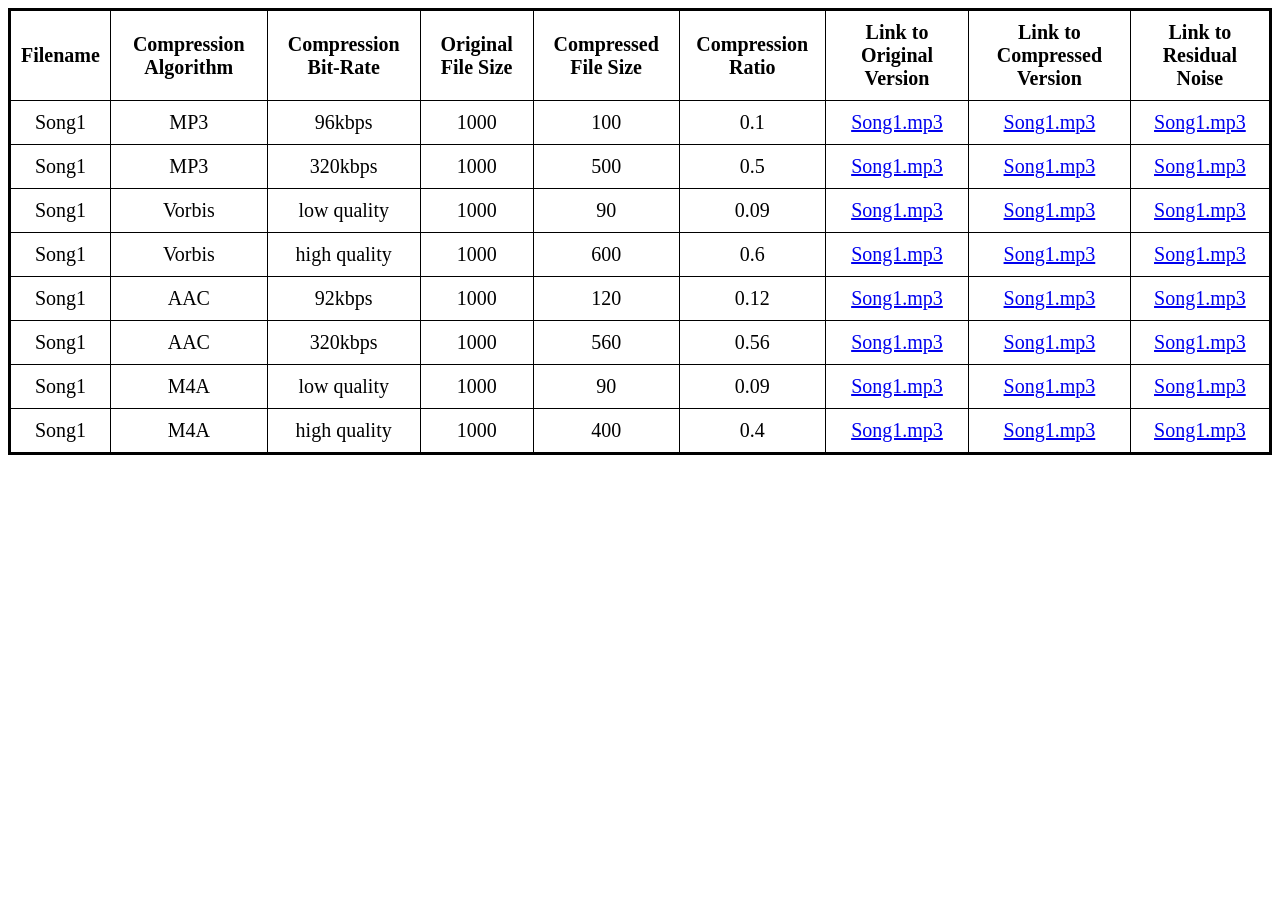
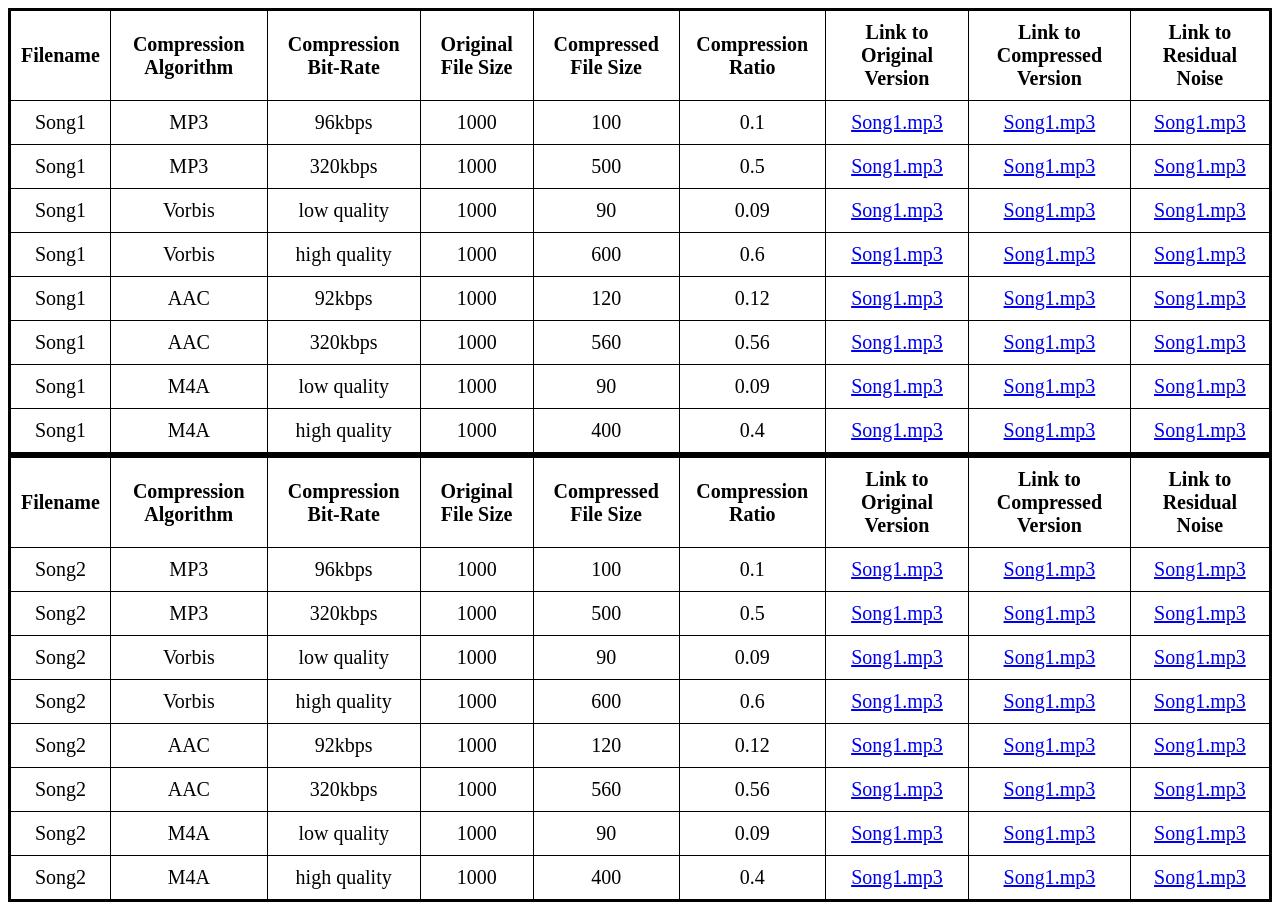
Before and after one commit to mumt301/Mota_Repo, a plain HTML site: page compression.html in a window 1280 px wide. Before the commit the page ends 800 px from the top, so only its background shows below. Drawn offline with Linux system fonts and the light colour scheme.

Commit message:
Added a second table

```diff
--- a/compression.html
+++ b/compression.html
@@ -1,3 +1,7 @@
+<!--
+    1st table.
+-->
+
 <table>
     <link rel="stylesheet" href="tableStyle.css">
     <tr>
@@ -101,3 +105,111 @@
     </tr>
 
 </table>
+
+<!--
+    2nd table.
+-->
+
+<table>
+    <link rel="stylesheet" href="tableStyle.css">
+    <tr>
+        <th>Filename</th>
+        <th>Compression Algorithm</th>
+        <th>Compression Bit-Rate</th>
+        <th>Original File Size</th>
+        <th>Compressed File Size</th>
+        <th>Compression Ratio</th>
+        <th>Link to Original Version</th>
+        <th>Link to Compressed Version</th>
+        <th>Link to Residual Noise</th>
+    </tr>
+    <tr>
+        <td>Song2</td>
+        <td>MP3</td>
+        <td>96kbps</td>
+        <td>1000</td>
+        <td>100</td>
+        <td>0.1</td>
+        <td><a href="Song1.mp3">Song1.mp3</a></td>
+        <td><a href="Song1.mp3">Song1.mp3</a></td>
+        <td><a href="Song1.mp3">Song1.mp3</a></td>
+    </tr>
+    <tr>
+        <td>Song2</td>
+        <td>MP3</td>
+        <td>320kbps</td>
+        <td>1000</td>
+        <td>500</td>
+        <td>0.5</td>
+        <td><a href="Song1.mp3">Song1.mp3</a></td>
+        <td><a href="Song1.mp3">Song1.mp3</a></td>
+        <td><a href="Song1.mp3">Song1.mp3</a></td>
+    </tr>
+    <tr>
+        <td>Song2</td>
+        <td>Vorbis</td>
+        <td>low quality</td>
+        <td>1000</td>
+        <td>90</td>
+        <td>0.09</td>
+        <td><a href="Song1.mp3">Song1.mp3</a></td>
+        <td><a href="Song1.mp3">Song1.mp3</a></td>
+        <td><a href="Song1.mp3">Song1.mp3</a></td>
+    </tr>
+    <tr>
+        <td>Song2</td>
+        <td>Vorbis</td>
+        <td>high quality</td>
+        <td>1000</td>
+        <td>600</td>
+        <td>0.6</td>
+        <td><a href="Song1.mp3">Song1.mp3</a></td>
+        <td><a href="Song1.mp3">Song1.mp3</a></td>
+        <td><a href="Song1.mp3">Song1.mp3</a></td>
+    </tr>
+    <tr>
+        <td>Song2</td>
+        <td>AAC</td>
+        <td>92kbps</td>
+        <td>1000</td>
+        <td>120</td>
+        <td>0.12</td>
+        <td><a href="Song1.mp3">Song1.mp3</a></td>
+        <td><a href="Song1.mp3">Song1.mp3</a></td>
+        <td><a href="Song1.mp3">Song1.mp3</a></td>
+    </tr>
+    <tr>
+        <td>Song2</td>
+        <td>AAC</td>
+        <td>320kbps</td>
+        <td>1000</td>
+        <td>560</td>
+        <td>0.56</td>
+        <td><a href="Song1.mp3">Song1.mp3</a></td>
+        <td><a href="Song1.mp3">Song1.mp3</a></td>
+        <td><a href="Song1.mp3">Song1.mp3</a></td>
+    </tr>
+    <tr>
+        <td>Song2</td>
+        <td>M4A</td>
+        <td>low quality</td>
+        <td>1000</td>
+        <td>90</td>
+        <td>0.09</td>
+        <td><a href="Song1.mp3">Song1.mp3</a></td>
+        <td><a href="Song1.mp3">Song1.mp3</a></td>
+        <td><a href="Song1.mp3">Song1.mp3</a></td>
+    </tr>
+    <tr>
+        <td>Song2</td>
+        <td>M4A</td>
+        <td>high quality</td>
+        <td>1000</td>
+        <td>400</td>
+        <td>0.4</td>
+        <td><a href="Song1.mp3">Song1.mp3</a></td>
+        <td><a href="Song1.mp3">Song1.mp3</a></td>
+        <td><a href="Song1.mp3">Song1.mp3</a></td>
+    </tr>
+
+</table>
```
